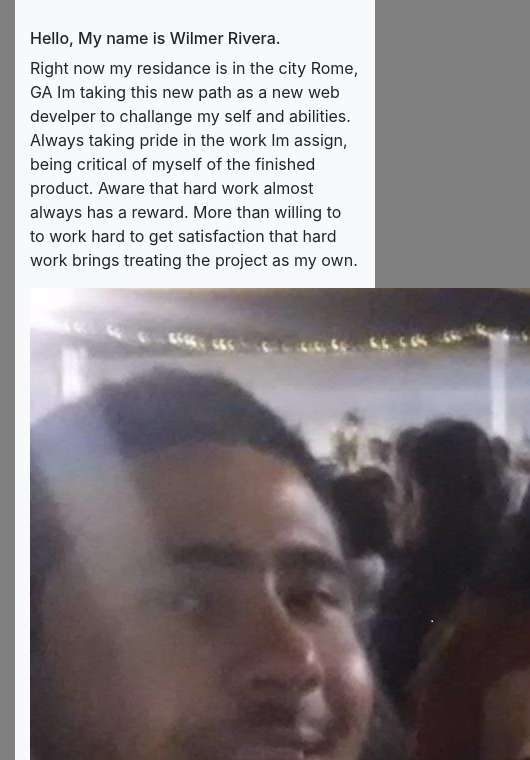
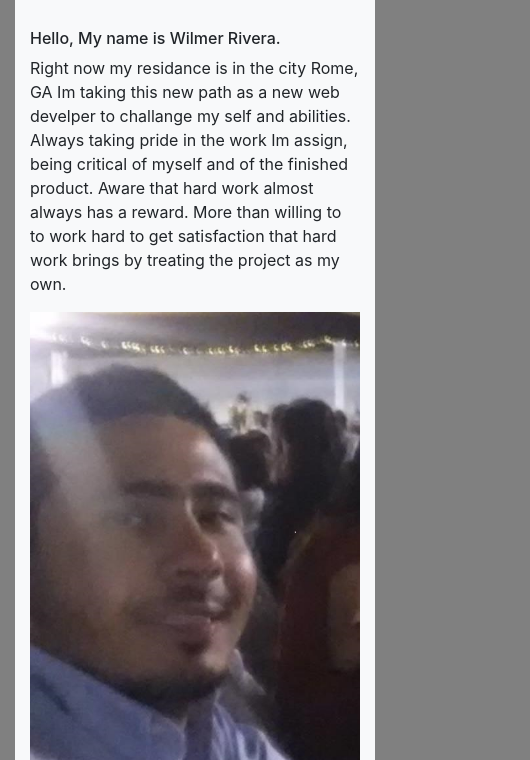
Before and after one commit to wilmer88/coat-portfolio, a plain HTML site: page index.html in a window 390 px wide. Shown: the part 340-1100 px from the top of the page, 530 px wide, since content can reach past the window. Drawn offline with nearby package versions, Linux system fonts and the light colour scheme.

Commit message:
made about page and portfolio page web responsive

```diff
--- a/assets/css/index.css
+++ b/assets/css/index.css
@@ -20,3 +20,15 @@ body {
 .row2 {
   background-color: gray;
 }
+
+.profilepic {
+  height: auto;
+  max-width: 400px;
+  width: 100%;
+}
+
+section {
+  width: 100%;
+  max-width: 400px;
+  height: auto;
+}
--- a/index.html
+++ b/index.html
@@ -44,9 +44,9 @@
            <p>Right now my residance is in the city Rome, GA
 
             Im taking this new path as a new  web develper to challange my self and abilities.
-             Always taking  pride in the work Im assign, being critical of myself of the finished product.
+             Always taking  pride in the work Im assign, being critical of myself and of the finished product.
             Aware that hard work almost always has a reward. More than willing to
-            to work hard to get  satisfaction that hard work brings
+            to work hard to get  satisfaction that hard work brings by
             treating the project as my own.</p>
 
 
```
